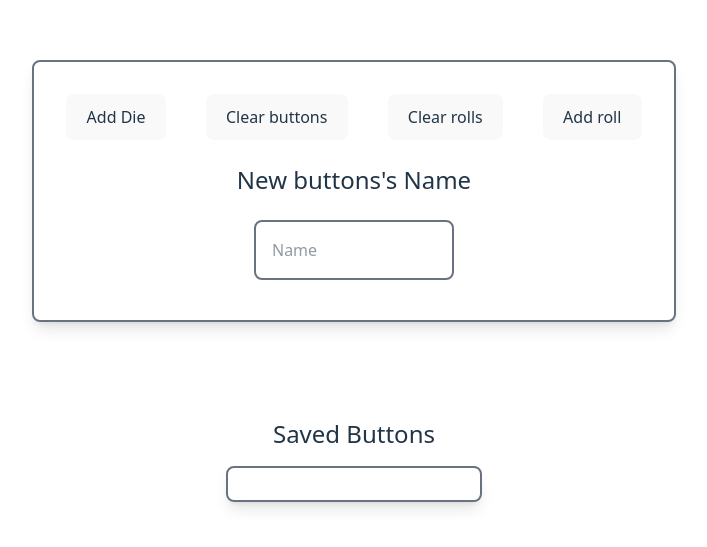
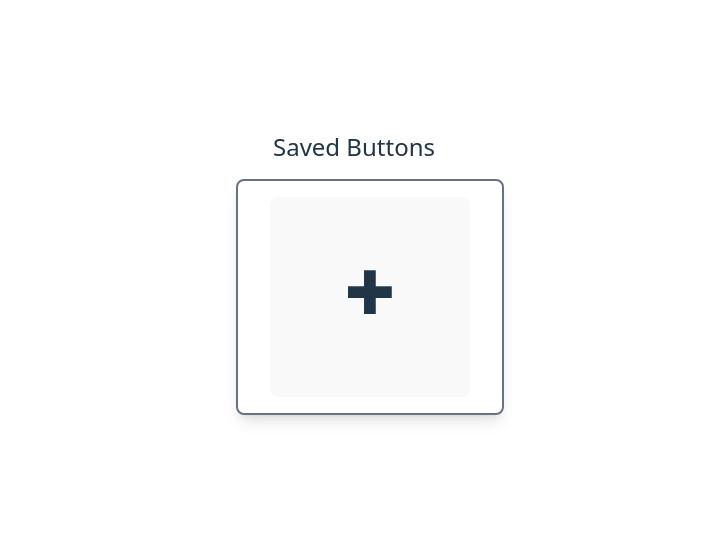
Before and after one commit to Pippocimut/Dice-rolling-react-project, a React (Vite) app: page / in a window 1280 px wide. Shown: the part 119-666 px from the top of the page, without its empty margins (286-993 px from the left). Built offline with nearby package versions, Linux system fonts and the light colour scheme.

Commit message:
Graphic update

```diff
--- /dev/null
+++ b/src/pages/main/components/ButtonCreatePopup/index.tsx
@@ -0,0 +1,67 @@
+import {RollInput} from "../RollInput";
+import type {Roll} from "../../types.ts";
+import {useState} from "react";
+import {useCookies} from "react-cookie";
+import {CreateButtonDialog} from "../CreateButtonDialog.tsx";
+import {toast} from "react-toastify";
+
+export function ButtonCreatePopup({buttonList, onClose}: {
+    buttonList: { name: string, rolls: Roll[] }[],
+    onClose: () => void
+}) {
+    const [name, setName] = useState("")
+    const [rolls, setRolls] = useState<Roll[]>([])
+    const [cookie, setCookie, removeCookie] = useCookies(["buttonList"])
+    const [isOpenDialog, setIsOpenDialog] = useState(false)
+
+    const createNewButton = () => {
+        if (name == "") {
+            toast.error("Button name cannot be empty")
+            return
+        }
+        const newButton = {
+            name: name,
+            rolls: rolls,
+        }
+        setCookie("buttonList", [...buttonList, newButton])
+        setRolls([])
+        onClose()
+    }
+
+    return (
+        <div
+            className={"flex flex-col gap-2 m-4 p-4 w-fit justify-center items-center h-fit"}>
+
+            <input
+                className={"p-4 m-4 w-50 border-2 border-gray-500 rounded-lg w-full text-left"}
+                type={"text"} placeholder={"Button's Name"} value={name} onChange={(e) => setName(e.target.value)}/>
+            <div className={"flex flex-row gap-2"}>
+                <button className={"p-6 m-4"} onClick={() => setRolls([])}>Clear rolls</button>
+                <button className={"p-6 m-4"} onClick={() => setIsOpenDialog(true)}>Add roll</button>
+            </div>
+            <div className={"flex flex-row gap-2 w-full"}>
+                {rolls.map((roll, index) => (
+                    <div
+                        className={"flex flex-row gap-2 w-full justify-center items-center border-2 border-gray-500 rounded-lg shadow-lg"}>
+                        <button className={"m-4"}> {roll.name} </button>
+                        <button className={"m-4"}
+                                onClick={() => setRolls((prevRolls) => prevRolls.filter((_, i) => i !== index))}> Delete
+                            roll
+                        </button>
+                    </div>))}
+            </div>
+            <div className="p-4 flex flex-row gap-2 w-full justify-center items-center">
+                <button className="mt-4 px-4 py-2 bg-blue-500 text-white rounded hover:bg-blue-600"
+                        onClick={createNewButton}>
+                    Create Button
+                </button>
+            </div>
+            <CreateButtonDialog isOpen={isOpenDialog} onClose={() => setIsOpenDialog(false)}>
+                <RollInput createRoll={(roll:Roll) => {
+                    setRolls((prev) => [...prev,roll ])
+                    setIsOpenDialog(false)
+                }}/>
+            </CreateButtonDialog>
+        </div>
+    )
+}
--- /dev/null
+++ b/src/pages/main/components/CreateButtonDialog.tsx
@@ -0,0 +1,21 @@
+export function CreateButtonDialog({isOpen, onClose, children}: {
+    isOpen: boolean,
+    onClose: () => void,
+    children: React.ReactNode
+}) {
+    if (!isOpen) return null;
+    return (
+        <div className="fixed inset-0 z-50 overflow-auto flex items-center justify-center">
+            <div className=" bg-black rounded-lg p-8 max-w-md w-full mx-4 shadow-xl">
+                <div className="flex flex-row w-full justify-end items-center mb-4">
+                    <button onClick={onClose} className="text-gray-500 hover:text-gray-700  text-right">
+                        ✕
+                    </button>
+                </div>
+                <div className="dialog-content">
+                    {children}
+                </div>
+            </div>
+        </div>
+    );
+};
--- a/src/pages/main/components/RollButton/index.tsx
+++ b/src/pages/main/components/RollButton/index.tsx
@@ -4,9 +4,10 @@ import type {Roll} from "../../types";
 type Props = {
     rolls: Roll[];
     name: string;
+    deleteButton: () => void;
 }
 
-export function RollButton({rolls, name}: Props) {
+export function RollButton({rolls, name,deleteButton}: Props) {
 
     const handleOnClick = () => {
         const results = []
@@ -44,6 +45,14 @@ export function RollButton({rolls, name}: Props) {
 
 
     return (
-        <button onClick={handleOnClick}> {name} </button>
-    )
-}
+        <button
+            className={"w-50 h-50"}
+            onClick={handleOnClick}
+            onContextMenu={(e) => {
+                e.preventDefault()
+                deleteButton()
+
+            }}
+                ><span className={"text-2xl"}>{name} </span></button>
+                )
+            }
--- a/src/pages/main/components/RollInput/index.tsx
+++ b/src/pages/main/components/RollInput/index.tsx
@@ -1,20 +1,29 @@
 import type {Roll} from "../../types.ts";
 import {useState} from "react";
 
-export function RollInput({roll, updateRoll}: { roll: Roll, updateRoll: (roll: Roll) => void }) {
+export function RollInput({createRoll}: {
+    createRoll: (roll: Roll) => void
+}) {
     const labelClassName = "text-left"
     const dieInputClassname = "p-4 w-50 border-2 border-gray-500 rounded-lg text-right"
 
-    const [name, setName] = useState(roll.name || "")
+    const [roll, updateRoll] = useState<Roll>({
+        name: "New roll",
+        numberOfRolls: 1,
+        modifier: 0,
+        sides: 20
+    })
+
+    const [name, setName] = useState(roll.name ||"")
     const [nameError, setNameError] = useState("")
 
-    const [sides, setSides] = useState(roll.sides || "")
+    const [sides, setSides] = useState(roll.sides ||"")
     const [sidesError, setSidesError] = useState("")
 
     const [numberOfRolls, setNumberOfRolls] = useState(roll.numberOfRolls || "")
     const [numberOfRollsError, setNumberOfRollsError] = useState("")
 
-    const [modifier, setModifier] = useState(roll.modifier || "")
+    const [modifier, setModifier] = useState(roll.modifier || "0")
     const [modifierError, setModifierError] = useState("")
 
     const handleNameChange = (e: React.ChangeEvent<HTMLInputElement>) => {
@@ -60,7 +69,7 @@ export function RollInput({roll, updateRoll}: { roll: Roll, updateRoll: (roll: R
 
     const handleModifierChange = (e: React.ChangeEvent<HTMLInputElement>) => {
         setModifier(e.target.value)
-        if(e.target.value == "-" || e.target.value == "") return
+        if (e.target.value == "-" || e.target.value == "") return
         if (isNaN(Number(e.target.value))) {
             setModifierError("Must be a number")
             return
@@ -92,6 +101,7 @@ export function RollInput({roll, updateRoll}: { roll: Roll, updateRoll: (roll: R
             <input type={"text"} placeholder={"Modifier"} value={modifier}
                    className={dieInputClassname}
                    onChange={handleModifierChange}/>
+            <button className={"p-4 m-4"} onClick={() => createRoll(roll)}>Add Roll</button>
         </div>
     )
 }
--- a/src/pages/main/index.tsx
+++ b/src/pages/main/index.tsx
@@ -2,23 +2,13 @@ import {RollButton} from "./components/RollButton";
 import {useCookies} from "react-cookie";
 import {useState} from "react";
 import type {Roll} from "./types.ts";
-import {RollInput} from "./components/RollInput/index.tsx";
+import {ButtonCreatePopup} from "./components/ButtonCreatePopup";
+import {CreateButtonDialog} from "./components/CreateButtonDialog.tsx";
 
 export function Main() {
     const [cookie, setCookie, removeCookie] = useCookies(["buttonList"])
-    const [rolls, setRolls] = useState<Roll[]>([])
-    const [name, setName] = useState("")
-
+    const [isOpenDialog, setIsOpenDialog] = useState(false)
     const buttonList = cookie.buttonList || []
-
-    const createNewButton = () => {
-        const newButton = {
-            name: name,
-            rolls: rolls,
-        }
-        setCookie("buttonList", [...buttonList, newButton])
-        setRolls([])
-    }
 
     const removeButton = (index: number) => {
         const newButtonList = [...buttonList]
@@ -26,63 +16,30 @@ export function Main() {
         setCookie("buttonList", newButtonList)
     }
 
-
     return (<div className={"flex flex-col h-full gap-20 items-center justify-around"}>
-        <div
-            className={"flex flex-col gap-2 m-4 p-4 border-2 border-gray-500 rounded-lg shadow-lg w-fit justify-center items-center h-fit"}>
-            <div className={"flex flex-row gap-2"}>
-                <button className={"p-4 m-4"} onClick={() => createNewButton()}> Add Die</button>
-                <button className={"p-4 m-4"} onClick={() => removeCookie("buttonList")}> Clear buttons</button>
-                <button className={"p-4 m-4"} onClick={() => setRolls([])}>Clear rolls</button>
-                <button className={"p-4 m-4"} onClick={() => setRolls((prev) => [...prev, {
-                    name: "New roll",
-                    numberOfRolls: 1,
-                    modifier: 0,
-                    sides: 20
-                }])}>Add roll
-                </button>
-            </div>
-            <label htmlFor={"name"} className={"text-left text-2xl"}>New buttons's Name</label>
-            <input
-                className={"p-4 m-4 w-50 border-2 border-gray-500 rounded-lg"}
-                type={"text"} placeholder={"Name"} value={name} onChange={(e) => setName(e.target.value)}/>
-            <div className={"flex flex-row gap-2 w-full"}>
-                {rolls.map((roll, index) => (
-                    <div className={"flex flex-col gap-2 w-full justify-center items-center"}>
-                        <RollInput updateRoll={function (roll: Roll) {
-                            setRolls((prev) => {
-                                // Create a new array instead of mutating the previous one
-                                const newRolls = [...prev];
-                                newRolls[index] = roll;
-                                return newRolls;
-                            });
-                        }} key={index} roll={roll}/>
-                        <button
-                            className={"p-4 m-4"}
-                            onClick={() =>
-                                setRolls((prevRolls) => prevRolls.filter((_, i) => i !== index))
-
-                            }> Delete roll
-                        </button>
-                    </div>))}
-            </div>
-
-        </div>
         <div>
             <label htmlFor={"buttons"} className={"text-left text-2xl"}>Saved Buttons</label>
             <ul id="buttons"
-                className={"flex flex-col gap-2 m-4 p-4 w-64 justify-center items-center h-fit border-2 border-gray-500 rounded-lg shadow-lg"}>
+                className={"flex flex-row flex-wrap gap-2 m-4 p-4 w-full justify-center items-center h-fit border-2 border-gray-500 rounded-lg shadow-lg"}>
                 {buttonList.map((buttonData: {
                     name: string,
                     rolls: Roll[]
                 }, index: number) => {
                     return (<div className={"flex flex-row"}>
-                        <RollButton rolls={buttonData.rolls} name={buttonData.name}
+                        <RollButton rolls={buttonData.rolls} name={buttonData.name} deleteButton={() => removeButton(index)}
                                     key={index}/>
-                        <button className={"p-4 m-4"} onClick={() => removeButton(index)}> Delete</button>
                     </div>)
                 })}
+                <button className={"w-50 h-50 flex items-center justify-center"} onClick={() => setIsOpenDialog(true)}>
+                    <span className={"text-6xl pb-3"}>✚</span>
+                </button>
             </ul>
         </div>
+        {isOpenDialog && (
+            <CreateButtonDialog isOpen={isOpenDialog} onClose={() => setIsOpenDialog(false)}>
+                <ButtonCreatePopup buttonList={buttonList} onClose={() => setIsOpenDialog(false)}/>
+            </CreateButtonDialog>
+        )}
+
     </div>)
 }
```
